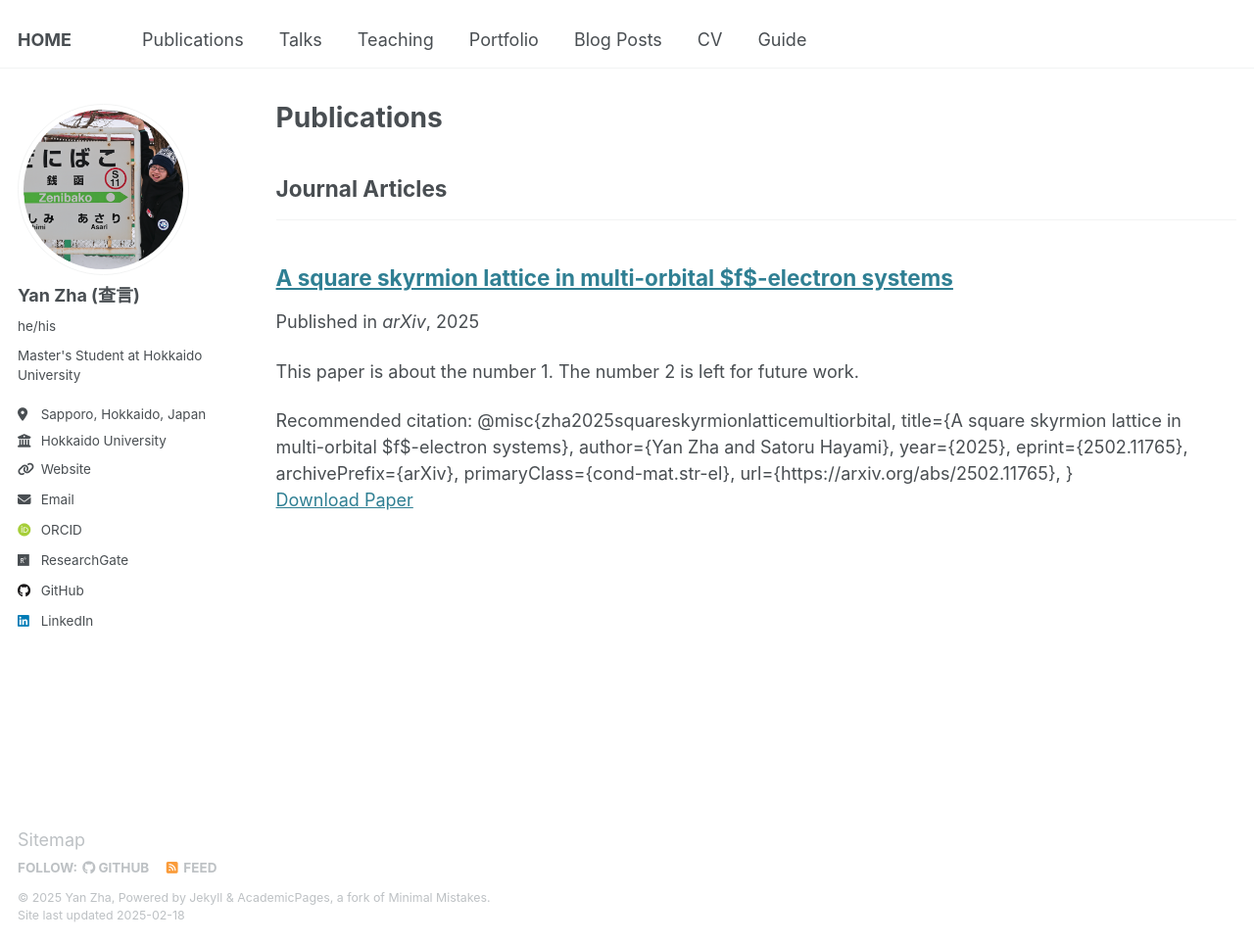
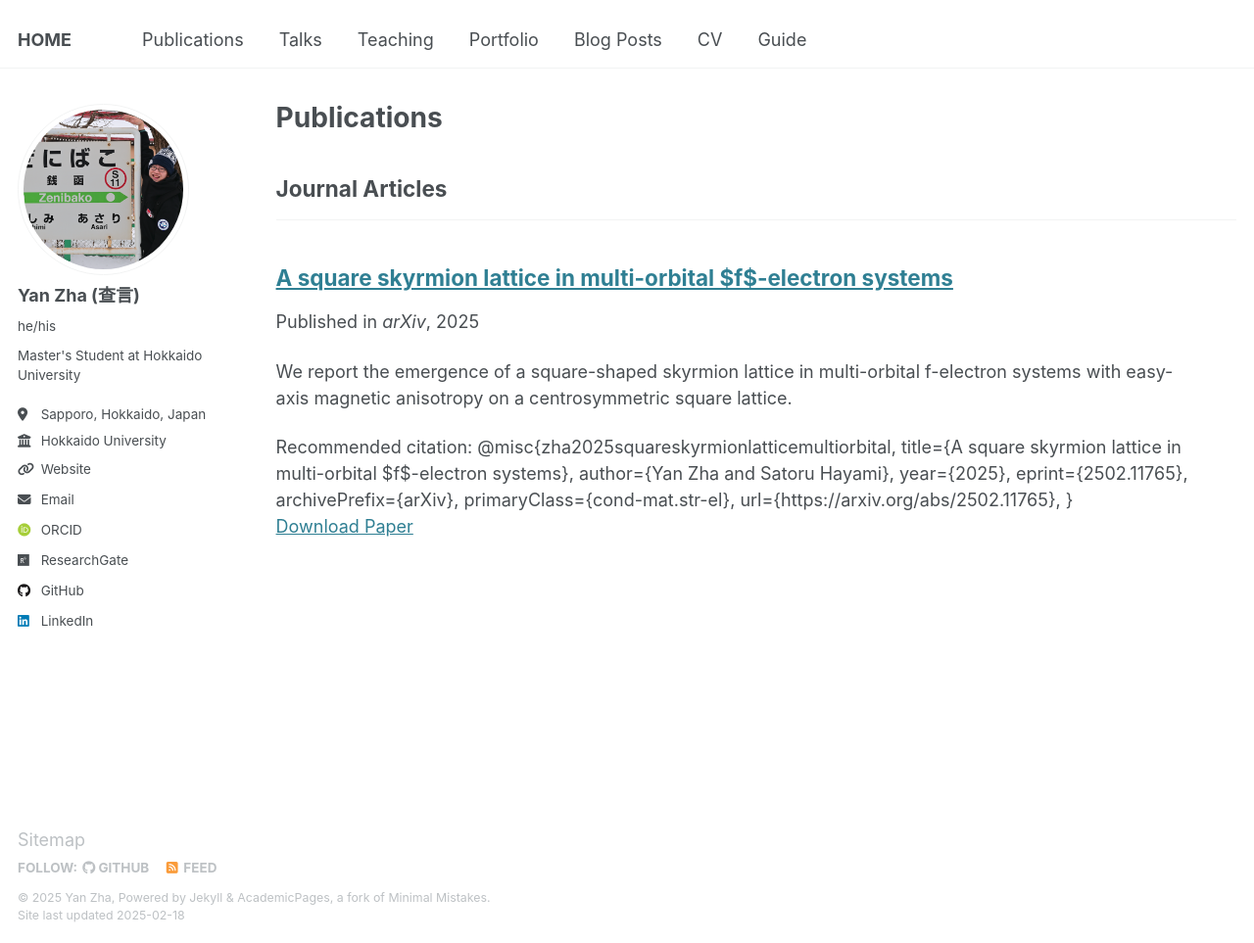
Before and after one commit to yzhacn/yzhacn.github.io, a Jekyll site: the page built from _pages/publications.html, in a window 1280 px wide and 963 px high. Shown: the whole window at 98% size. Built offline with Jekyll 4.4.1, drawn with Linux system fonts in a browser that asks for light colours; some web fonts are replaced.

Commit message:
Update 2025-02-18-paper-title-number-1.md

```diff
--- a/_publications/2025-02-18-paper-title-number-1.md
+++ b/_publications/2025-02-18-paper-title-number-1.md
@@ -3,7 +3,8 @@ title: "A square skyrmion lattice in multi-orbital $f$-electron systems"
 collection: publications
 category: manuscripts
 permalink: /publication/2025-02-18-paper-title-number-1
-excerpt: 'This paper is about the number 1. The number 2 is left for future work.'
+excerpt: 'We report the emergence of a square-shaped skyrmion lattice in multi-orbital
+f-electron systems with easy-axis magnetic anisotropy on a centrosymmetric square lattice.'
 date: 2025-02-17
 venue: 'arXiv'
 paperurl: 'https://arxiv.org/pdf/2502.11765'
```
